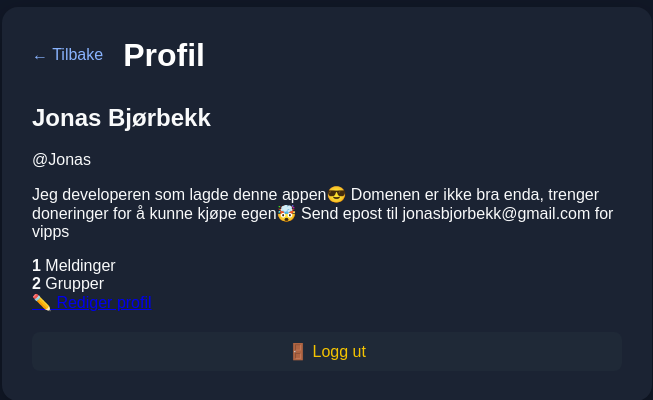
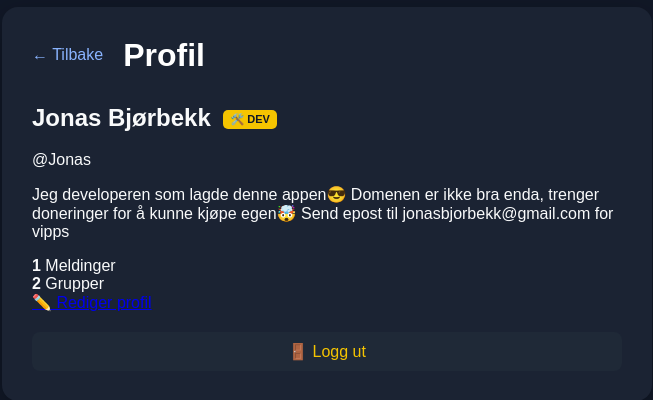
Before and after one commit to GoofyOof/MiniChat, a Flask app: page /user/2 in a window 1280 px wide. Shown: the part 196-596 px from the top of the page, without its empty margins (313-966 px from the left). Run offline with Flask 3, Linux system fonts and the light colour scheme; a user stored in the database is signed in; data comes from the database, SQL or seed files in the repository; both versions use the stored data as it was after the commit.

Commit message:
Update Icons

```diff
--- a/app.py
+++ b/app.py
@@ -105,7 +105,8 @@ def group(group_id):
     members = connection.execute("""
         SELECT
             users.id,
-            users.username
+            users.username,
+            users.is_dev
         FROM users
         JOIN group_members
         ON users.id = group_members.user_id
@@ -776,7 +777,8 @@ def user_profile(user_id, own_profile=False):
             username,
             display_name,
             bio,
-            created_at
+            created_at,
+            is_dev
         FROM users
         WHERE id = ?
     """, (user_id,)).fetchone()
--- a/static/style.css
+++ b/static/style.css
@@ -1517,3 +1517,15 @@ body {
 .rules-login-link:hover {
     text-decoration: underline;
 }
+
+.dev-badge {
+    display: inline-block;
+    margin-left: 6px;
+    padding: 3px 7px;
+    border-radius: 5px;
+    background: #F5C400;
+    color: #111827;
+    font-size: 11px;
+    font-weight: bold;
+    vertical-align: middle;
+}
--- a/templates/index.html
+++ b/templates/index.html
@@ -331,6 +331,10 @@
         {{ member["username"] }}
     </a>
 
+    {% if member["is_dev"] %}
+        <span class="dev-badge">🛠️ DEV</span>
+    {% endif %}
+
     {% if member["id"] == selected_group["owner_id"] %}
 
         <small>
--- a/templates/profile.html
+++ b/templates/profile.html
@@ -41,8 +41,12 @@
                 <div class="profile-name">
 
                     <h2>
-                        {{ user['display_name'] or user['username'] }}
-                    </h2>
+    {{ user['display_name'] or user['username'] }}
+
+    {% if user['is_dev'] %}
+        <span class="dev-badge">🛠️ DEV</span>
+    {% endif %}
+</h2>
 
                     <p class="profile-username">
                         @{{ user['username'] }}
```
Also changed, not shown: database.db.
